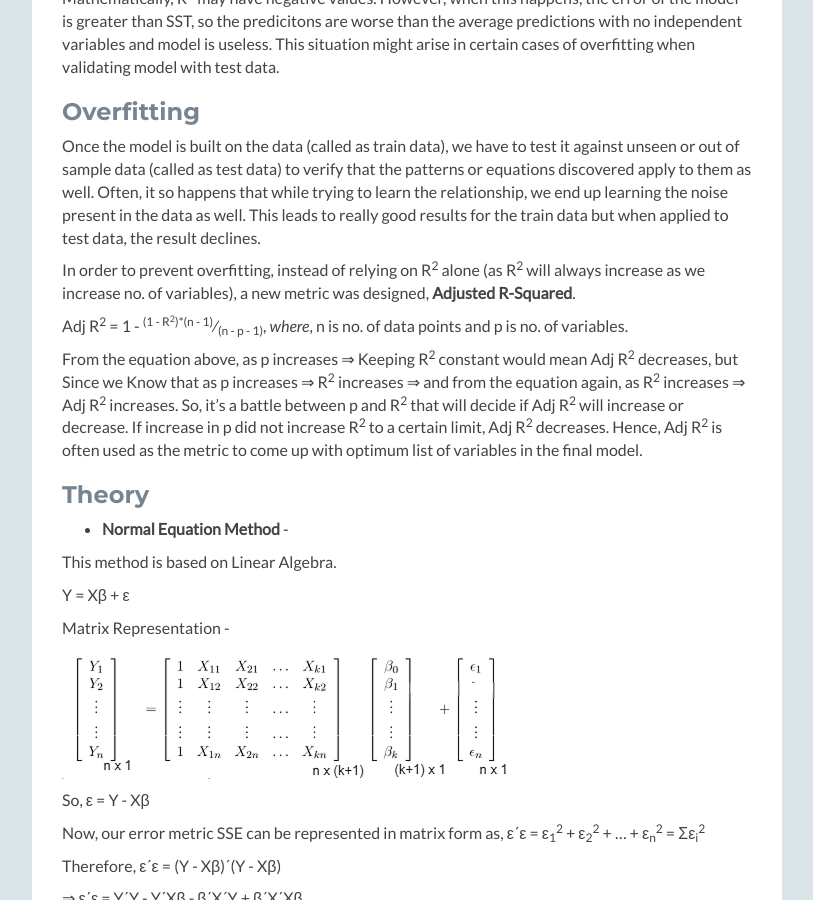
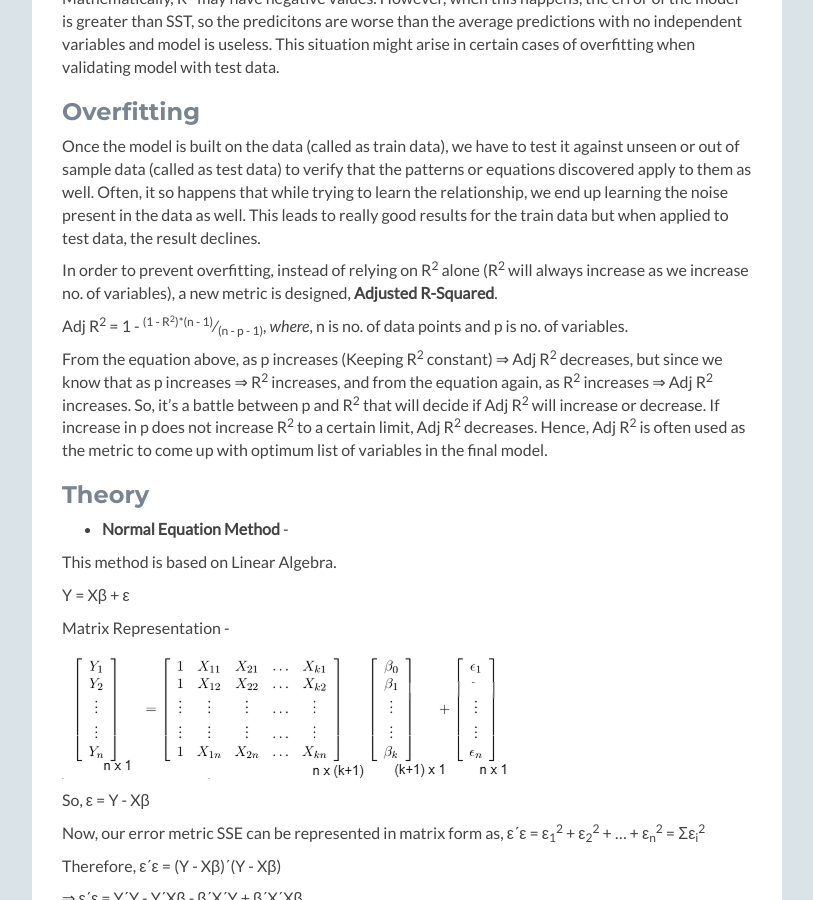
Before and after one commit to abhisheksanghai/abhisheksanghai.github.io, a Jekyll site: the page built from _posts/2019-06-18-linear-regression.md, in a window 1280 px wide and 900 px high, scrolled down 1685 px. Shown: the whole window, without its empty margins (38-851 px from the left). Built offline with Jekyll 4.4.1, drawn with Linux system fonts in a browser that asks for light colours; comment, search, counter and statistics services are not loaded.

Commit message:
Update 2019-06-18-linear-regression.md
grammar changes

```diff
--- a/_posts/2019-06-18-linear-regression.md
+++ b/_posts/2019-06-18-linear-regression.md
@@ -60,13 +60,13 @@ Mathematically, R<sup>2</sup> may have negative values. However, when this happe
 
 Once the model is built on the data (called as train data), we have to test it against unseen or out of sample data (called as test data) to verify that the patterns or equations discovered apply to them as well. Often, it so happens that while trying to learn the relationship, we end up learning the noise present in the data as well. This leads to really good results for the train data but when applied to test data, the result declines.
 
-In order to prevent overfitting, instead of relying on R<sup>2</sup> alone (as R<sup>2</sup> will always increase as we increase no. of variables), a new metric was designed, **Adjusted R-Squared**.
+In order to prevent overfitting, instead of relying on R<sup>2</sup> alone (R<sup>2</sup> will always increase as we increase no. of variables), a new metric is designed, **Adjusted R-Squared**.
 
 Adj R<sup>2</sup> = 1 - <sup>(1 - R<sup>2</sup>)*(n - 1)</sup>&frasl;<sub>(n - p - 1)</sub>, _where_, n is no. of data points and p is no. of variables.
 
-From the equation above, as p increases &#8658; Keeping R<sup>2</sup> constant would mean Adj R<sup>2</sup> decreases, but
-Since we Know that as p increases &#8658; R<sup>2</sup> increases &#8658; and from the equation again, as R<sup>2</sup> increases &#8658; Adj R<sup>2</sup> increases.
-So, it's a battle between p and R<sup>2</sup> that will decide if  Adj R<sup>2</sup> will increase or decrease. If increase in p did not increase R<sup>2</sup> to a certain limit, Adj R<sup>2</sup> decreases. Hence, Adj R<sup>2</sup> is often used as the metric to come up with optimum list of variables in the final model.
+From the equation above, as p increases (Keeping R<sup>2</sup> constant) &#8658; Adj R<sup>2</sup> decreases, but
+since we know that as p increases &#8658; R<sup>2</sup> increases, and from the equation again, as R<sup>2</sup> increases &#8658; Adj R<sup>2</sup> increases.
+So, it's a battle between p and R<sup>2</sup> that will decide if  Adj R<sup>2</sup> will increase or decrease. If increase in p does not increase R<sup>2</sup> to a certain limit, Adj R<sup>2</sup> decreases. Hence, Adj R<sup>2</sup> is often used as the metric to come up with optimum list of variables in the final model.
 
 ### Theory
 
```
